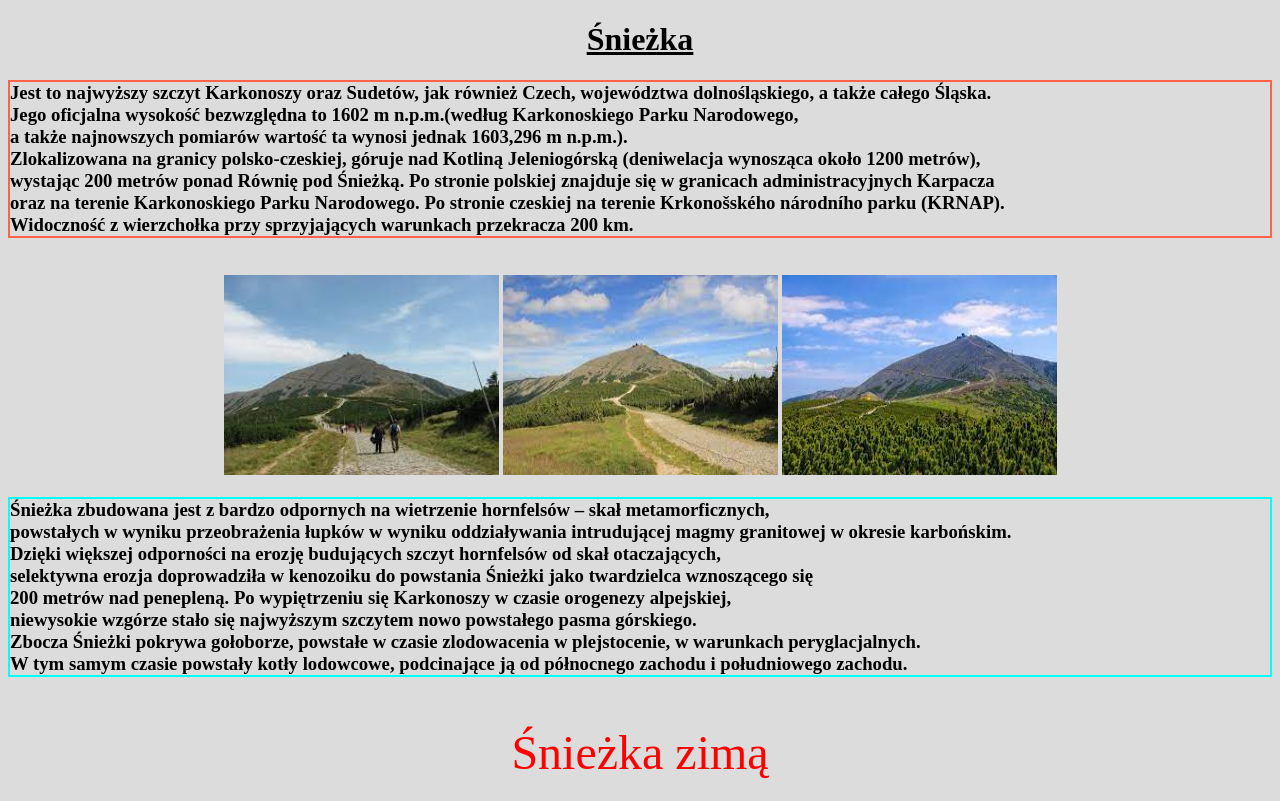
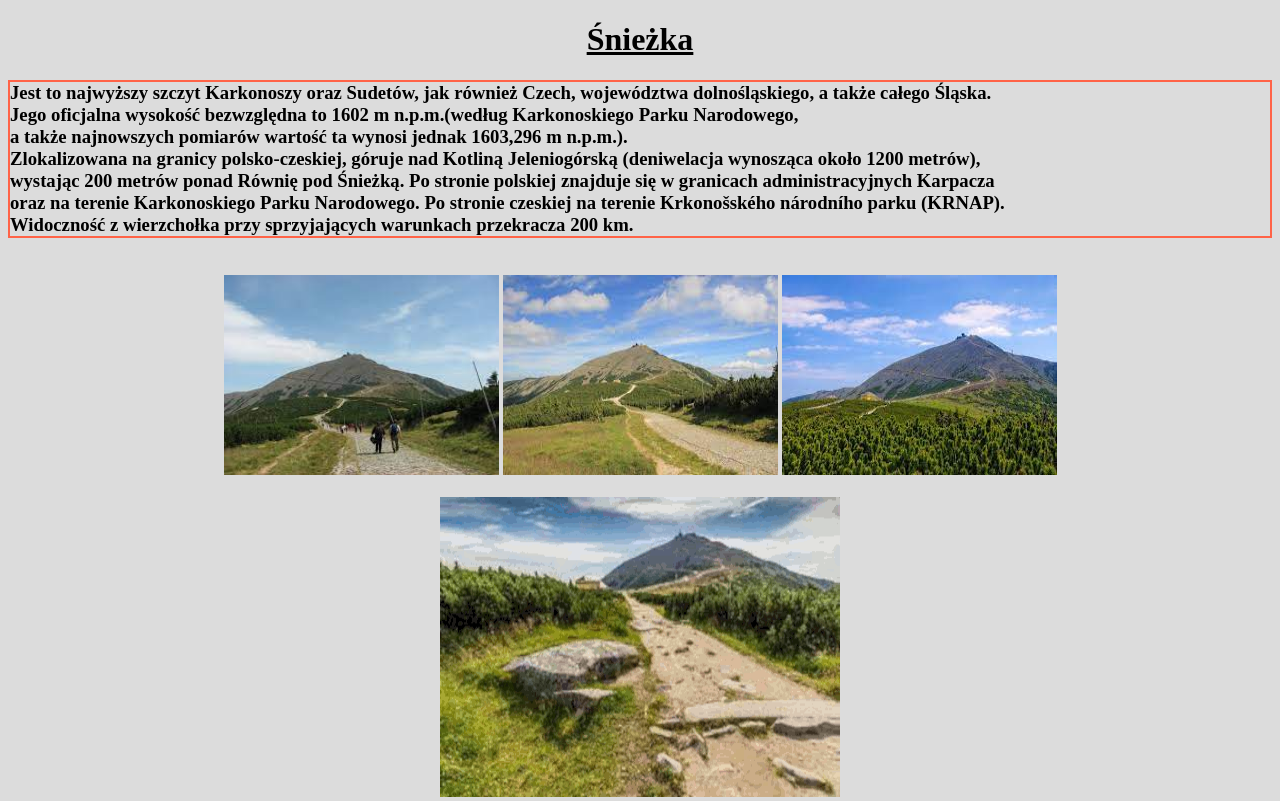
Before and after one commit to JakubTrybowski/s3, a plain HTML site: page Sniezka.html in a window 1280 px wide. Shown: the top 801 px of the page. Drawn offline with Linux system fonts and the light colour scheme.

Commit message:
Add files via upload

```diff
--- a/Sniezka.html
+++ b/Sniezka.html
@@ -23,6 +23,9 @@ Po stronie czeskiej na terenie Krkonošského národního parku (KRNAP).</br> Wi
 <img src="img/sn.jpg"  width="275" height="200"/>
 <img src="img/sn1.jpg"  width="275" height="200"/>
 <img src="img/sn2.jpg"  width="275" height="200"/>
+</br>
+</br>
+<img src="img/pory2.gif"  width="400" height="300"/>
 </center>
 <h3 style="text-align:justify; border:2px solid Aqua; font-family: 'Times New Roman', serif">Śnieżka zbudowana jest z bardzo odpornych na wietrzenie hornfelsów – skał metamorficznych, </br>
 powstałych w wyniku przeobrażenia łupków w wyniku oddziaływania intrudującej magmy granitowej w okresie karbońskim.</br>
```
Also changed, not shown: img/pory2.gif (added).
